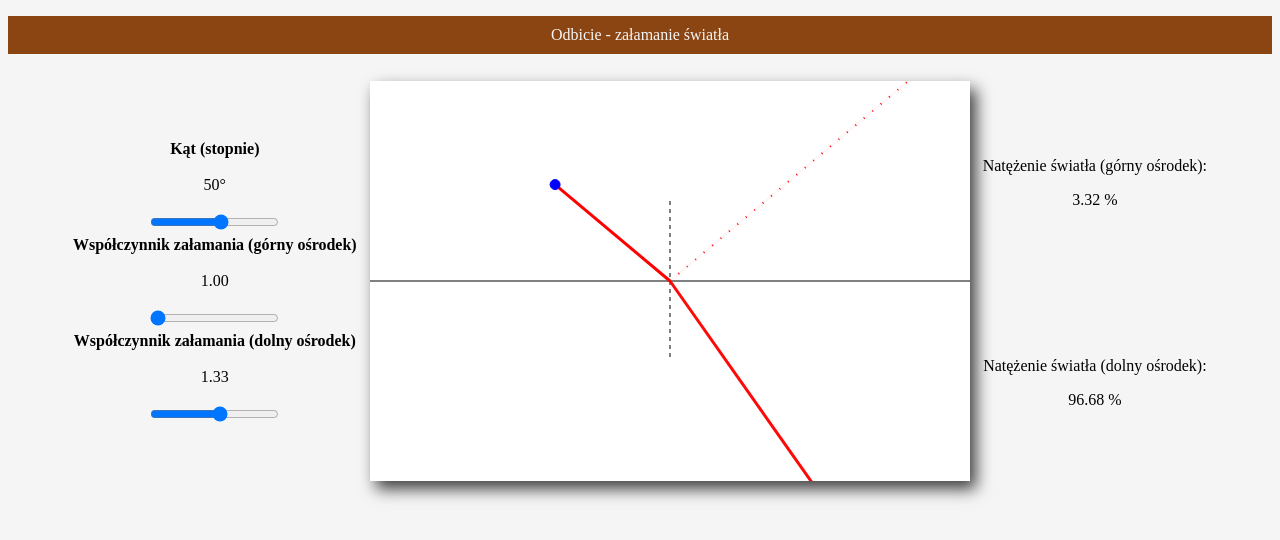
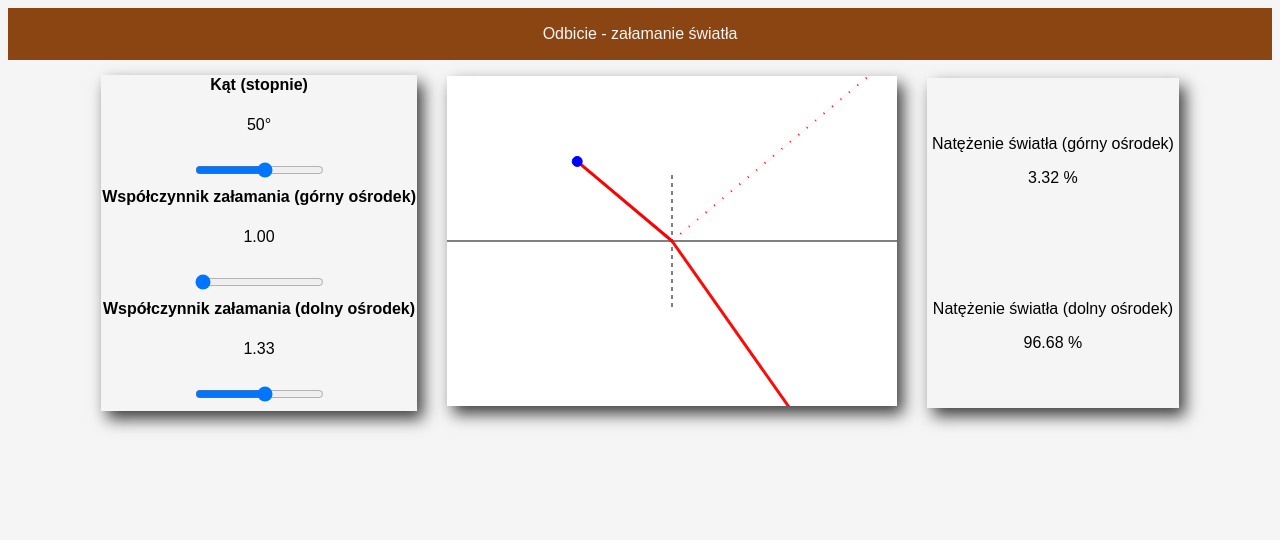
Before and after one commit to kerdamon-university-tasks/Projekt-1, a plain HTML site: page index.html in a window 1280 px wide. Drawn offline with Linux system fonts and the light colour scheme.

Commit message:
Change css

```diff
--- a/drawing.js
+++ b/drawing.js
@@ -8,7 +8,6 @@ function drawAxes(){
 
 function drawLaser() {
     drawInitialLaser();
-    //calculateIntensity();
     drawReflectedLaser();
     drawRefractedLaser();
     drawEmitter();
--- a/index.html
+++ b/index.html
@@ -11,7 +11,10 @@
 </head>
 
 <body>
-  <p class="title">Odbicie - załamanie światła</p>
+  <header>
+    <p>Odbicie - załamanie światła</p>
+  </header>
+  <article>
     <table id="main-table">
       <tr>
         <td>
@@ -55,19 +58,19 @@
           </table>
         </td>
         <td>
-        <svg width="600" height="400" id="drawing-area"></svg>
+          <svg width="450" height="330" id="drawing-area"></svg>
         </td>
         <td>
           <table id="info">
             <tr>
               <td>
-              <p>Natężenie światła (górny ośrodek):</p>
+                <p>Natężenie światła (górny ośrodek)</p>
                 <p id="info-upper-intensity"></p>
               </td>
             </tr>
             <tr>
               <td>
-              <p>Natężenie światła (dolny ośrodek):</p>
+                <p>Natężenie światła (dolny ośrodek)</p>
                 <p id="info-lower-intensity"></p>
               </td>
             </tr>
@@ -75,6 +78,7 @@
         </td>
       </tr>
     </table>
+  </article>
 </body>
 
 </html>
--- a/style.css
+++ b/style.css
@@ -1,5 +1,6 @@
 body {
     background-color: whitesmoke;
+    font-family: Arial, Helvetica, sans-serif;
 }
 
 #drawing-area {
@@ -15,20 +16,28 @@ body {
 }
 
 table {
-border-collapse: collapse;
+    border-collapse: collapse;
+}
+
+#slider-container, #info{
+    -webkit-box-shadow: 6px 8px 15px 0px rgba(0,0,0,0.75);
+    -moz-box-shadow: 6px 8px 15px 0px rgba(0,0,0,0.75);
+    box-shadow: 6px 8px 15px 0px rgba(0,0,0,0.75);
+    margin: 10px;
 }
 
 td {
     text-align: center;
+    padding: 5px;
 }
 
-.title {
-    padding: 10px 0 10px 0;
+header {
+    padding: 1px 0 1px 0;
     text-align: center;
     color: whitesmoke;
     background-color: saddlebrown;
 }
 
 #info {
-    height: 400px;
+    height: 330px;
 }
```
Lines whose indentation alone changed are shown as unchanged.
